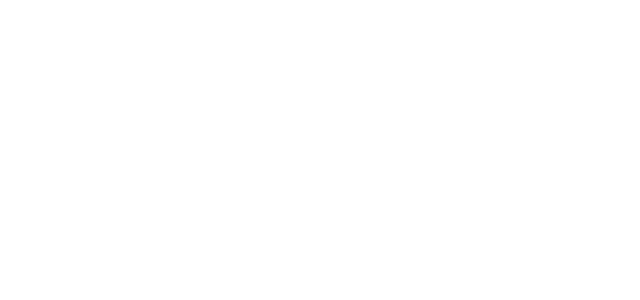
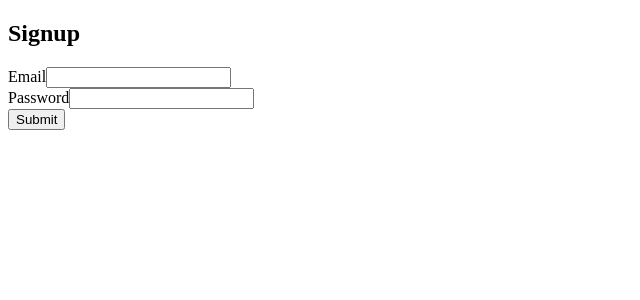
Before and after one commit to Dejan85/social, a React (Create React App) app in the folder client/: page /signin in a window 1280 px wide. Shown: the top 300 px of the page, without its empty margins (0-640 px from the left). Built offline with nearby package versions, Linux system fonts and the light colour scheme.

Commit message:
signin page layout

```diff
--- a/client/src/MainRouter.js
+++ b/client/src/MainRouter.js
@@ -4,12 +4,14 @@
 // components
 import Home from './core/Home';
 import Signup from './user/Signup';
+import Signin from './user/Signin';
 
 const MainRouter = () => (
     <div>
         <Switch>
             <Route exact path="/" component={Home} />
             <Route exact path="/signup" component={Signup} />
+            <Route exact path="/signin" component={Signin} />
         </Switch>
     </div>
 )
--- /dev/null
+++ b/client/src/user/Signin.js
@@ -0,0 +1,93 @@
+import React, { Component } from 'react';
+
+class Signin extends Component {
+    constructor() {
+        super()
+
+        this.state = {
+            email: "",
+            password: "",
+            error: "",
+            redirectToReferer: false
+        };
+    };
+
+    // register user
+    signin = (user) => {
+        return fetch("http://localhost:8080/signin", {
+            method: "POST",
+            headers: {
+                Accept: "application/json",
+                "Content-Type": "application/json"
+            },
+            body: JSON.stringify(user)
+        })
+            .then((res) => {
+                return res.json();
+            })
+            .catch((err) => {
+                console.log(err);
+            })
+    };
+
+    // handle input change
+    handleChange = (name) => (e) => {
+        this.setState({
+            [name]: e.target.value
+        });
+    };
+
+    // submit
+    clickSubmit = (e) => {
+        e.preventDefault();
+        const { email, password } = this.state;
+        const user = {
+            email, password
+        };
+        this.signin(user)
+            .then((data) => {
+                if (data.error) {
+                    this.setState({
+                        error: data.error
+                    });
+                } else {
+                    // authenticate
+                    // redirect
+                };
+            });
+    };
+
+    signinForm = (email, password) => (
+        <form>
+            <div className="form-group">
+                <label className="text-muted">Email</label>
+                <input className="form-control" type="text" onChange={this.handleChange("email")} value={email} />
+            </div>
+            <div className="form-group">
+                <label className="text-muted">Password</label>
+                <input className="form-control" type="password" onChange={this.handleChange("password")} value={password} />
+            </div>
+            <button className="btn btn-raised btn-primary" onClick={this.clickSubmit}>Submit</button>
+        </form>
+    )
+
+
+    render() {
+        const { email, password, error, open } = this.state;
+        return (
+            <div className="container">
+                <h2 className="mt-5 mb-5">Signup</h2>
+                <div className="alert alert-danger" style={{ display: error ? "" : "none" }}>
+                    {error}
+                </div>
+                <div className="alert alert-info" style={{ display: open ? "" : "none" }}>
+                    {/* {open} */}
+                    New account is successfuly created. Please Sign In.
+                </div>
+                {this.signinForm(email, password)}
+            </div>
+        )
+    };
+};
+
+export default Signin;
```
